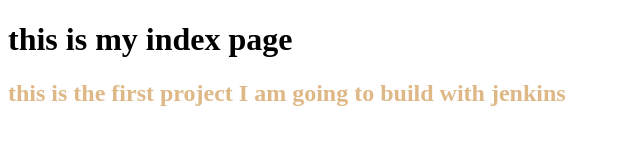
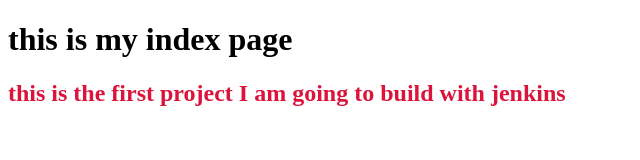
Before and after one commit to Mayur1802/html-demo-01, a plain HTML site: page index.html in a window 1280 px wide. Shown: the whole page, without its empty margins (0-640 px from the left). Drawn offline with Linux system fonts and the light colour scheme.

Commit message:
change color to org

```diff
--- a/index.html
+++ b/index.html
@@ -8,7 +8,7 @@
 
     <style>
     h2{
-        color: burlywood;
+         color: crimson;
 
     }
     </style>
```
